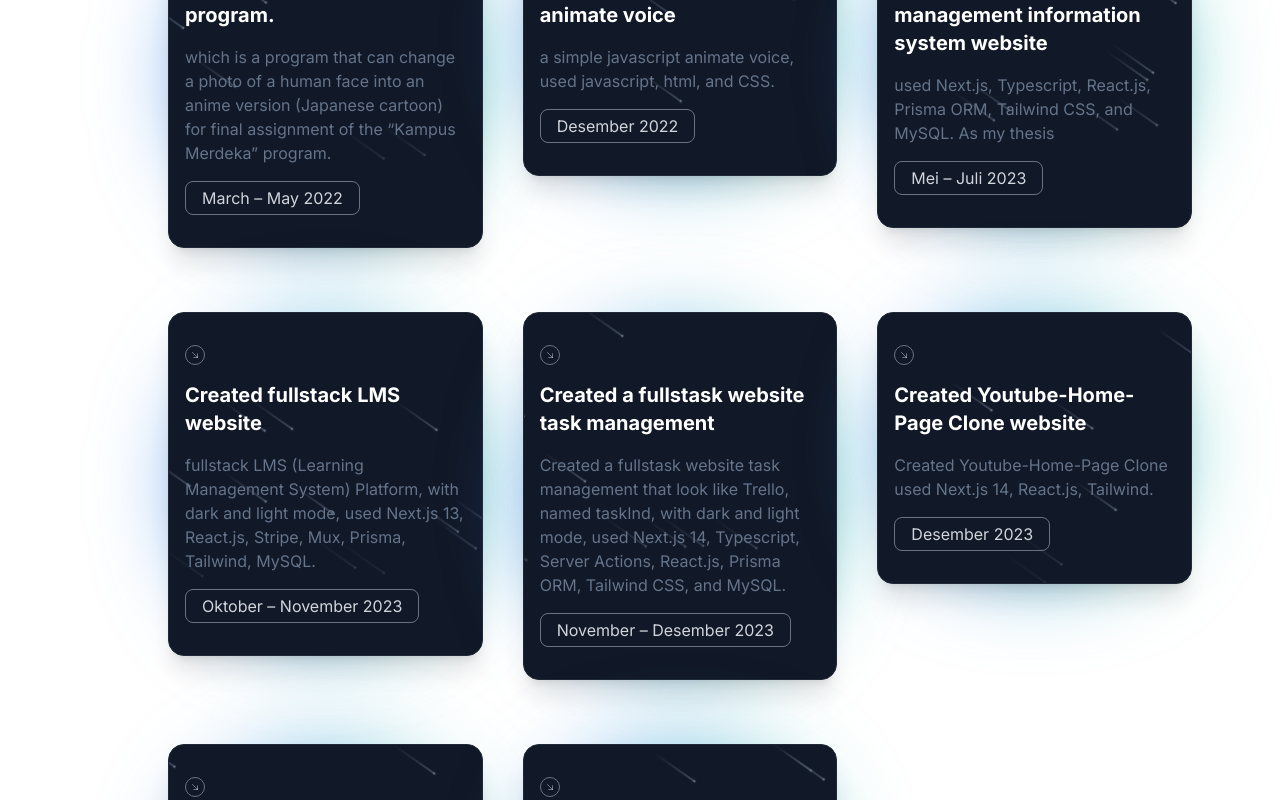
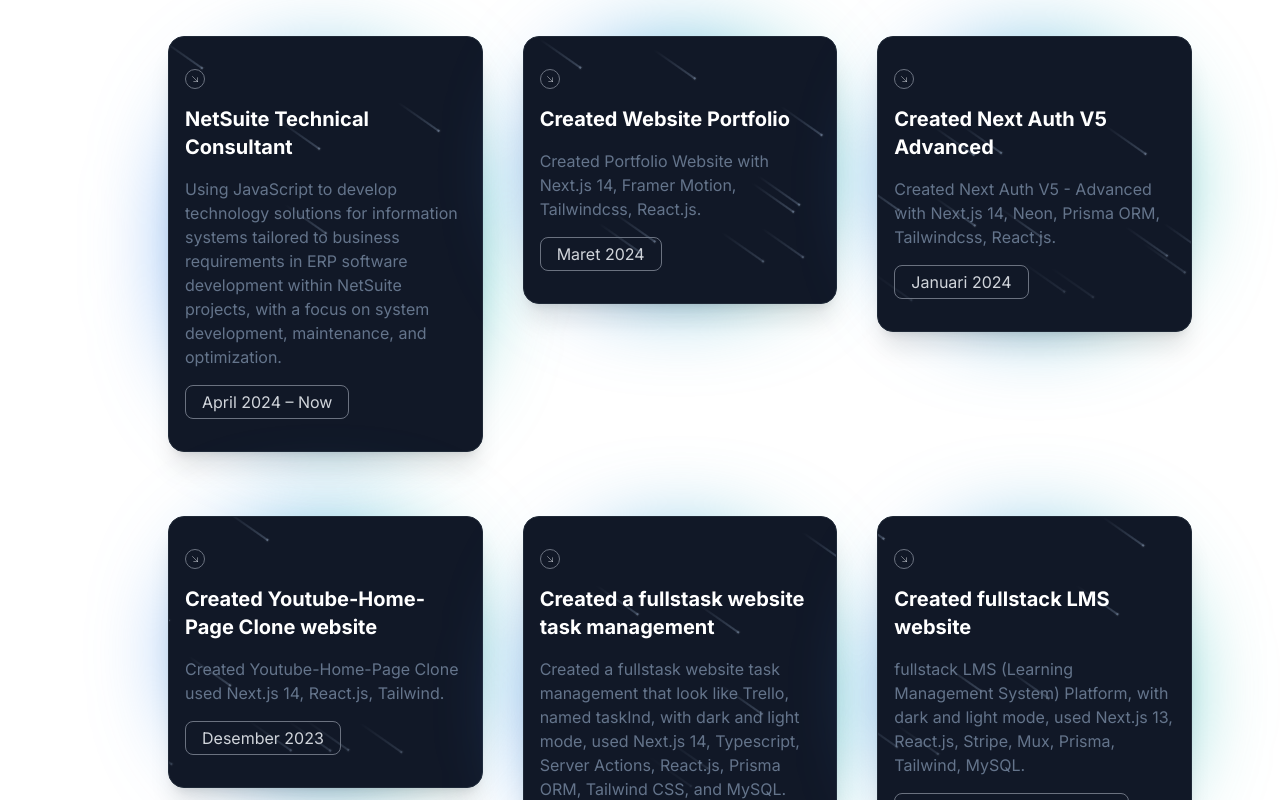
Before and after one commit to farhanrdc/my-portfolio, a Next.js app: page /about in a window 1280 px wide. Shown: the part 1420-2220 px from the top of the page. Built offline with nearby package versions, Linux system fonts and the light colour scheme.

Commit message:
First commit

```diff
--- a/app/about/_components/biografi.tsx
+++ b/app/about/_components/biografi.tsx
@@ -17,12 +17,18 @@ During high school,
 SMAN 5 Depok is named SAKHUSA in 2018.
 • Responsible for funds for the nature meditation event at SMAN 5 Depok
 in 2017.
-• Responsible for equipment for the Japanese festival held by the Japanese Club organization from SMAN 5 Depok in 2018.`;
+• Responsible for equipment for the Japanese festival held by the Japanese Club organization from SMAN 5 Depok in 2018.
 
-
+Currently, I work as a NetSuite technical consultant at PT Hand Solution Indonesia.
+`;
 
 export function Judul() {
-    return <TextGenerateEffect words={judul} className="mt-8 font-bold text-5xl leading-relaxed"/>;
+  return (
+    <TextGenerateEffect
+      words={judul}
+      className="mt-8 font-bold text-5xl leading-relaxed"
+    />
+  );
 }
 
 // export function Parag1() {
@@ -34,5 +40,10 @@ export function Judul() {
 // }
 
 export function Parag() {
-    return <TextGenerateEffect words={parag} className="mt-2 font-normal text-lg text-justify whitespace-pre-wrap"/>;
+  return (
+    <TextGenerateEffect
+      words={parag}
+      className="mt-2 font-normal text-lg text-justify whitespace-pre-wrap"
+    />
+  );
 }
--- a/app/about/_components/experience.tsx
+++ b/app/about/_components/experience.tsx
@@ -29,7 +29,9 @@ export function AnimeFace() {
           </h1>
 
           <p className="font-normal text-base text-slate-500 mb-4 relative z-50">
-          which is a program that can change a photo of a human face into an anime version (Japanese cartoon) for final assignment of the “Kampus Merdeka” program.
+            which is a program that can change a photo of a human face into an
+            anime version (Japanese cartoon) for final assignment of the “Kampus
+            Merdeka” program.
           </p>
 
           <button className="border px-4 py-1 rounded-lg  border-gray-500 text-gray-300">
@@ -115,7 +117,8 @@ export function MosqueWeb() {
           </h1>
 
           <p className="font-normal text-base text-slate-500 mb-4 relative z-30">
-          used Next.js, Typescript, React.js, Prisma ORM, Tailwind CSS, and MySQL. As my thesis
+            used Next.js, Typescript, React.js, Prisma ORM, Tailwind CSS, and
+            MySQL. As my thesis
           </p>
 
           <button className="border px-4 py-1 rounded-lg  border-gray-500 text-gray-300">
@@ -158,7 +161,10 @@ export function Taskind() {
           </h1>
 
           <p className="font-normal text-base text-slate-500 mb-4 relative z-30">
-          Created a fullstask website task management that look like Trello, named taskInd, with dark and light mode, used Next.js 14, Typescript, Server Actions, React.js, Prisma ORM, Tailwind CSS, and MySQL.
+            Created a fullstask website task management that look like Trello,
+            named taskInd, with dark and light mode, used Next.js 14,
+            Typescript, Server Actions, React.js, Prisma ORM, Tailwind CSS, and
+            MySQL.
           </p>
 
           <button className="border px-4 py-1 rounded-lg  border-gray-500 text-gray-300">
@@ -173,7 +179,7 @@ export function Taskind() {
   );
 }
 
-export function Lms () {
+export function Lms() {
   return (
     <div className="mt-16">
       <div className=" w-full relative max-w-xs">
@@ -201,7 +207,9 @@ export function Lms () {
           </h1>
 
           <p className="font-normal text-base text-slate-500 mb-4 relative z-30">
-          fullstack LMS (Learning Management System) Platform, with dark and light mode, used Next.js 13, React.js, Stripe, Mux, Prisma, Tailwind, MySQL.
+            fullstack LMS (Learning Management System) Platform, with dark and
+            light mode, used Next.js 13, React.js, Stripe, Mux, Prisma,
+            Tailwind, MySQL.
           </p>
 
           <button className="border px-4 py-1 rounded-lg  border-gray-500 text-gray-300">
@@ -216,7 +224,7 @@ export function Lms () {
   );
 }
 
-export function Ytweb () {
+export function Ytweb() {
   return (
     <div className="mt-16">
       <div className=" w-full relative max-w-xs">
@@ -259,7 +267,7 @@ export function Ytweb () {
   );
 }
 
-export function NextAuth () {
+export function NextAuth() {
   return (
     <div className="mt-16">
       <div className=" w-full relative max-w-xs">
@@ -287,11 +295,12 @@ export function NextAuth () {
           </h1>
 
           <p className="font-normal text-base text-slate-500 mb-4 relative z-30">
-          Created Next Auth V5 - Advanced with Next.js 14, Neon, Prisma ORM, Tailwindcss, React.js.
+            Created Next Auth V5 - Advanced with Next.js 14, Neon, Prisma ORM,
+            Tailwindcss, React.js.
           </p>
 
           <button className="border px-4 py-1 rounded-lg  border-gray-500 text-gray-300">
-          Januari 2023
+            Januari 2024
           </button>
 
           {/* Meaty part - Meteor effect */}
@@ -302,7 +311,7 @@ export function NextAuth () {
   );
 }
 
-export function PortfolioSaya () {
+export function PortfolioSaya() {
   return (
     <div className="mt-16">
       <div className=" w-full relative max-w-xs">
@@ -330,11 +339,12 @@ export function PortfolioSaya () {
           </h1>
 
           <p className="font-normal text-base text-slate-500 mb-4 relative z-30">
-          Created Portfolio Website with Next.js 14, Framer Motion, Tailwindcss, React.js.
+            Created Portfolio Website with Next.js 14, Framer Motion,
+            Tailwindcss, React.js.
           </p>
 
           <button className="border px-4 py-1 rounded-lg  border-gray-500 text-gray-300">
-          Maret 2023
+            Maret 2024
           </button>
 
           {/* Meaty part - Meteor effect */}
@@ -344,3 +354,49 @@ export function PortfolioSaya () {
     </div>
   );
 }
+
+export function Kerja() {
+  return (
+    <div className="mt-16">
+      <div className=" w-full relative max-w-xs">
+        <div className="absolute inset-0 h-full w-full bg-gradient-to-r from-blue-500 to-teal-500 transform scale-[0.80] bg-red-500 rounded-full blur-3xl" />
+        <div className="relative shadow-xl bg-gray-900 border border-gray-800  px-4 py-8 h-full overflow-hidden rounded-2xl flex flex-col justify-end items-start">
+          <div className="h-5 w-5 rounded-full border flex items-center justify-center mb-4 border-gray-500">
+            <svg
+              xmlns="http://www.w3.org/2000/svg"
+              fill="none"
+              viewBox="0 0 24 24"
+              strokeWidth="1.5"
+              stroke="currentColor"
+              className="h-2 w-2 text-gray-300"
+            >
+              <path
+                strokeLinecap="round"
+                strokeLinejoin="round"
+                d="M4.5 4.5l15 15m0 0V8.25m0 11.25H8.25"
+              />
+            </svg>
+          </div>
+
+          <h1 className="font-bold text-xl text-white mb-4 relative z-30">
+            NetSuite Technical Consultant
+          </h1>
+
+          <p className="font-normal text-base text-slate-500 mb-4 relative z-30">
+            Using JavaScript to develop technology solutions for information
+            systems tailored to business requirements in ERP software
+            development within NetSuite projects, with a focus on system
+            development, maintenance, and optimization.
+          </p>
+
+          <button className="border px-4 py-1 rounded-lg  border-gray-500 text-gray-300">
+            April 2024 – Now
+          </button>
+
+          {/* Meaty part - Meteor effect */}
+          <Meteors number={20} />
+        </div>
+      </div>
+    </div>
+  );
+}
--- a/app/about/page.tsx
+++ b/app/about/page.tsx
@@ -3,9 +3,18 @@
 import { motion, useInView, useScroll } from "framer-motion";
 import Image from "next/image";
 import { useRef } from "react";
-import { AnimateVoice, AnimeFace, Lms, MosqueWeb, NextAuth, PortfolioSaya, Taskind, Ytweb } from "./_components/experience";
-import { Judul, Parag} from "./_components/biografi";
-
+import {
+  AnimateVoice,
+  AnimeFace,
+  Kerja,
+  Lms,
+  MosqueWeb,
+  NextAuth,
+  PortfolioSaya,
+  Taskind,
+  Ytweb,
+} from "./_components/experience";
+import { Judul, Parag } from "./_components/biografi";
 
 const AboutPage = () => {
   const containerRef = useRef<HTMLDivElement>(null);
@@ -19,17 +28,16 @@ const AboutPage = () => {
   const experienceRef = useRef<HTMLDivElement>(null);
 
   return (
-
     <div className="h-full">
       {/* CONTAINER */}
-    <div className="md:-mt-9 h-full overflow-scroll lg:flex" ref={containerRef}>
+      <div
+        className="md:-mt-9 h-full overflow-scroll lg:flex"
+        ref={containerRef}
+      >
         {/* TEXT CONTAINER */}
         <div className="p-4 sm:p-8 md:p-12 lg:px-20 flex flex-col gap-24 md:gap-32 lg:gap-48 xl:gap-64 md:mt-10 w-screen lg:pr-0 ">
-
           {/* BIOGRAPHY CONTAINER */}
           <div ref={biografiRef} className="md:flex  gap-12 justify-center">
-
-
             {/* BIOGRAPHY IMAGE */}
             <Image
               src="/saya.png"
@@ -44,19 +52,18 @@ const AboutPage = () => {
 
               {/* BIOGRAPHY DESC */}
               <Parag />
-
-
             </div>
 
             {/* </motion.div> */}
           </div>
 
           {/* SKILLS CONTAINER */}
-        <div className="flex flex-col md:-mt-20 md:px-[5.5rem] gap-12 justify-center" ref={skillRef}>
+          <div
+            className="flex flex-col md:-mt-20 md:px-[5.5rem] gap-12 justify-center"
+            ref={skillRef}
+          >
             {/* SKILL TITLE */}
-          <h1 className="font-bold text-2xl">
-            SKILLS
-          </h1>
+            <h1 className="font-bold text-2xl">SKILLS</h1>
             {/* SKILL LIST */}
             <motion.div
               initial={{ x: "-300px" }}
@@ -130,7 +137,6 @@ const AboutPage = () => {
               <div className="rounded  p-2 text-sm cursor-pointer bg-black text-white hover:bg-white hover:text-black">
                 Git
               </div>
-
             </motion.div>
             {/* SKILL SCROLL SVG */}
             <motion.svg
@@ -161,27 +167,25 @@ const AboutPage = () => {
             className="gap-12 justify-center md:-mt-20 md:px-[5.5rem]"
             ref={experienceRef}
           >
-        <h1 className="font-bold text-2xl">
-          EXPERIENCE
-        </h1>
+            <h1 className="font-bold text-2xl">EXPERIENCE</h1>
             {/* EXPERIENCE LIST */}
             <div className="grid gap-x-10 lg:grid-cols-3 md:grid-cols-2 md:mx-auto sm:grid-cols-1 sm:place-content-center">
+              <Kerja />
+              <PortfolioSaya />
+              <NextAuth />
+              <Ytweb />
+              <Taskind />
+              <Lms />
+              <MosqueWeb />
+              <AnimateVoice />
               <AnimeFace />
-          <AnimateVoice />
-          <MosqueWeb />
-          <Lms />
-          <Taskind />
-          <Ytweb />
-          <NextAuth />
-          <PortfolioSaya />
             </div>
           </div>
         </div>
         {/* SVG CONTAINER */}
-
       </div>
     </div>
-  )
-}
+  );
+};
 
-export default AboutPage
+export default AboutPage;
```
Lines whose indentation alone changed are shown as unchanged.
